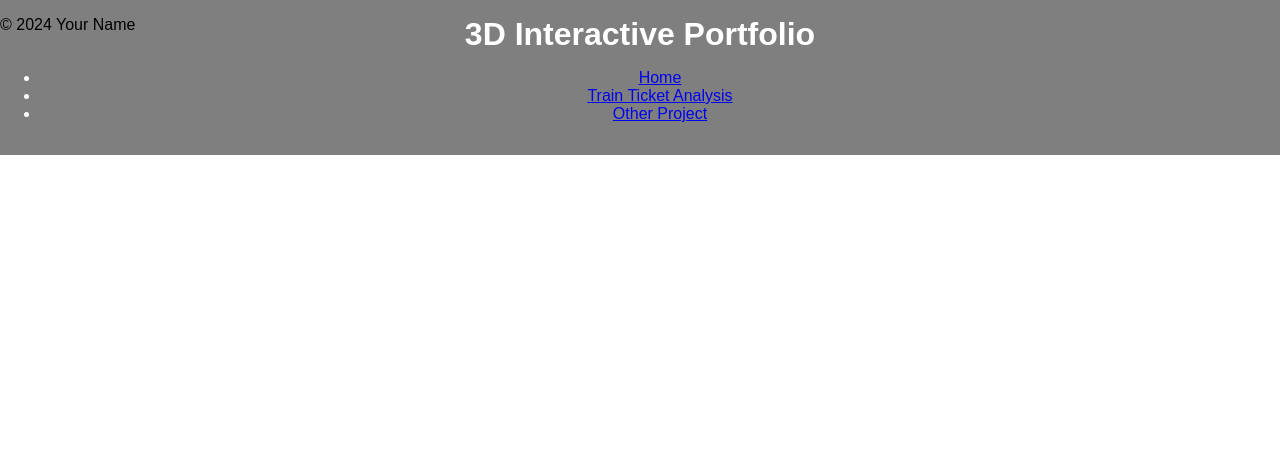
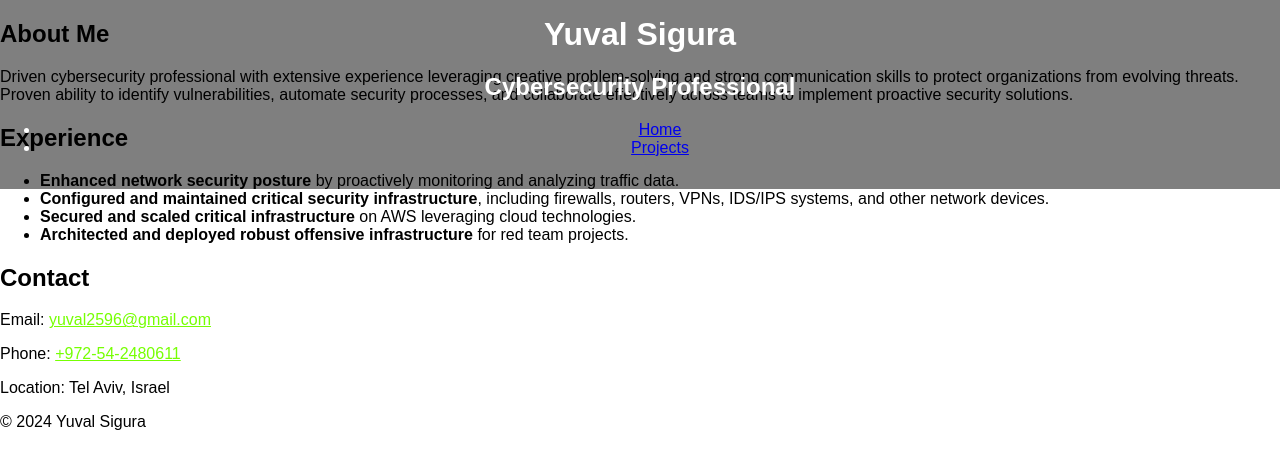
Before and after one commit to YuvalSigura/github., a plain HTML site: page index.html in a window 1280 px wide. Drawn offline with nearby package versions, Linux system fonts and the light colour scheme.

Commit message:
Update index.html

```diff
--- a/index.html
+++ b/index.html
@@ -3,30 +3,46 @@
 <head>
     <meta charset="UTF-8">
     <meta name="viewport" content="width=device-width, initial-scale=1.0">
-    <title>3D Interactive Portfolio</title>
+    <title>Yuval Sigura | Cybersecurity Professional</title>
     <link rel="stylesheet" href="css/styles.css">
+    <link href="https://fonts.googleapis.com/css2?family=Roboto:wght@400;700&display=swap" rel="stylesheet">
+    <script src="https://cdnjs.cloudflare.com/ajax/libs/three.js/r128/three.min.js"></script>
 </head>
 <body>
     <header>
-        <h1>3D Interactive Portfolio</h1>
+        <h1>Yuval Sigura</h1>
+        <h2>Cybersecurity Professional</h2>
         <nav>
             <ul>
                 <li><a href="index.html">Home</a></li>
-                <li><a href="projects/train-ticket-analysis.html">Train Ticket Analysis</a></li>
-                <li><a href="projects/other-project.html">Other Project</a></li>
+                <li><a href="projects.html">Projects</a></li>
             </ul>
         </nav>
     </header>
     <main>
-        <div id="map-container"></div>
+        <section id="about-me">
+            <h2>About Me</h2>
+            <p>Driven cybersecurity professional with extensive experience leveraging creative problem-solving and strong communication skills to protect organizations from evolving threats. Proven ability to identify vulnerabilities, automate security processes, and collaborate effectively across teams to implement proactive security solutions.</p>
+        </section>
+        <section id="experience">
+            <h2>Experience</h2>
+            <ul>
+                <li><strong>Enhanced network security posture</strong> by proactively monitoring and analyzing traffic data.</li>
+                <li><strong>Configured and maintained critical security infrastructure</strong>, including firewalls, routers, VPNs, IDS/IPS systems, and other network devices.</li>
+                <li><strong>Secured and scaled critical infrastructure</strong> on AWS leveraging cloud technologies.</li>
+                <li><strong>Architected and deployed robust offensive infrastructure</strong> for red team projects.</li>
+            </ul>
+        </section>
+        <section id="contact">
+            <h2>Contact</h2>
+            <p>Email: <a href="mailto:yuval2596@gmail.com" style="color: #76FF03;">yuval2596@gmail.com</a></p>
+            <p>Phone: <a href="tel:+972542480611" style="color: #76FF03;">+972-54-2480611</a></p>
+            <p>Location: Tel Aviv, Israel</p>
+        </section>
     </main>
     <footer>
-        <p>&copy; 2024 Your Name</p>
+        <p>&copy; 2024 Yuval Sigura</p>
     </footer>
-
-    <script src="js/three.min.js"></script>
-    <script src="js/GLTFLoader.js"></script>
-    <script src="js/OrbitControls.js"></script>
     <script src="js/main.js"></script>
 </body>
 </html>
```
